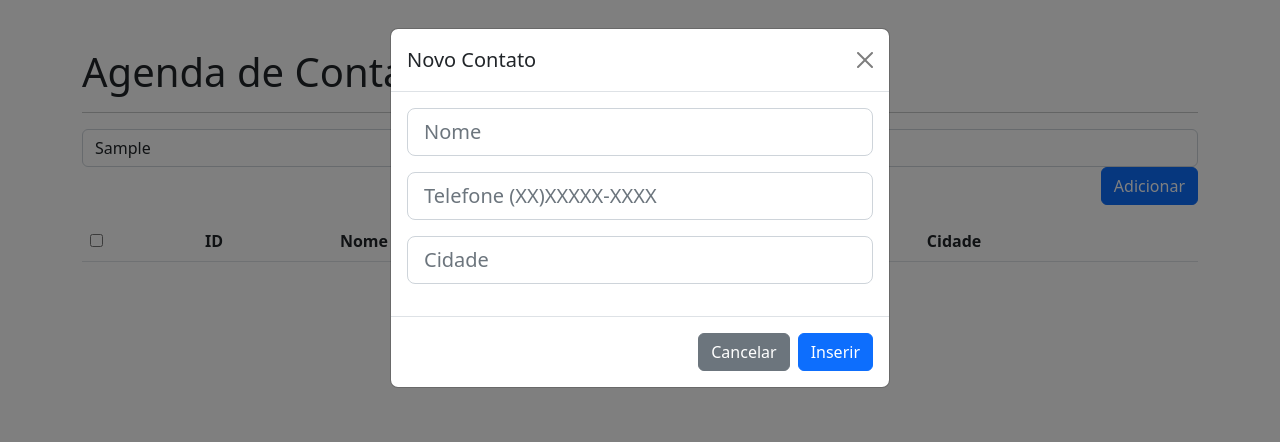
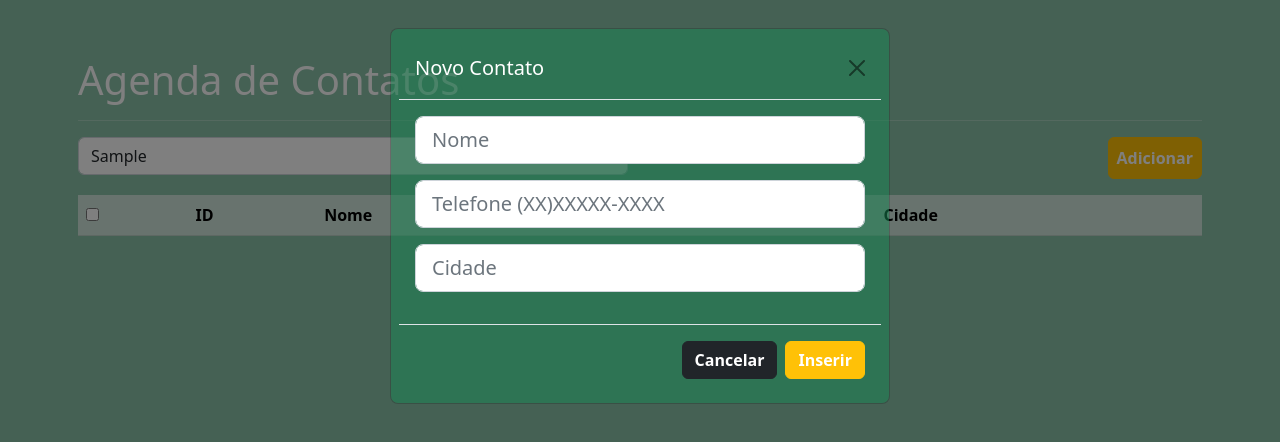
Before and after one commit to davimaia85/CRUD-CONTATOS, a plain HTML site: page index.html in a window 1280 px wide. Both pictures are taken after typing "Sample" into the empty fields and a click on the button "Adicionar". Drawn offline with nearby package versions, Linux system fonts and the light colour scheme; no server answers.

Commit message:
versão final

```diff
--- a/index.html
+++ b/index.html
@@ -9,29 +9,30 @@
 
     <title>Contatos</title>
 </head>
-<body class="container">
+<body class="container bg-success p-2 text-white bg-opacity-50">
     <h1 class="mt-5">Agenda de Contatos</h1>
     <hr>
 
         <!-- Button trigger modal -->
-
-        <div class="text-end">
-            <div class="col">
+        <div class="row">
+            <div class="col-6">
                 <input id="input_busca" onkeyup="filtrar()" type="text" class="form-control" placeholder="Buscar">
             </div>
-
-            <button type="button" class="btn btn-primary mb-3" data-bs-toggle="modal" data-bs-target="#exampleModal">
-            Adicionar
-            </button>
+            <div class="col text-end">
+                <button type="button" class="btn btn-warning mb-3 p-2 text-white" data-bs-toggle="modal" data-bs-target="#exampleModal">
+                    <b>Adicionar</b>
+                </button>
+            </div>
         </div>
-    <table class="table table-striped table-hover">
-        <thead>
+    <table class="table table-success table-striped table-hover">
+        <thead class="row-9">
         <tr>
             <th><input type="checkbox" onclick="marcarTodos()"></th>
             <th>ID</th>
             <th>Nome</th>
             <th>Telefone</th>
             <th>Cidade</th>
+            <th></th>
         </tr>
         </thead>
         <tbody id="listaContatos"></tbody>
@@ -40,8 +41,8 @@
   <!-- Modal -->
 
   <div class="modal fade" id="exampleModal" tabindex="-1" aria-labelledby="exampleModalLabel" aria-hidden="true">
-    <div class="modal-dialog">
-      <div class="modal-content">
+    <div class="modal-dialog ">
+      <div class="modal-content bg-success p-2 text-white bg-opacity-50">
         <div class="modal-header">
           <h5 class="modal-title" id="exampleModalLabel">Novo Contato</h5>
           <button type="button" class="btn-close" data-bs-dismiss="modal" aria-label="Close"></button>
@@ -56,8 +57,8 @@
 
             </div>
             <div class="modal-footer">
-                <button type="button" class="btn btn-secondary" data-bs-dismiss="modal">Cancelar</button>
-                <button type="submit" class="btn btn-primary">Inserir</button>
+                <button type="button" class="btn btn-dark" data-bs-dismiss="modal"><b>Cancelar</b></button>
+                <button type="submit" class="btn btn-warning text-white"><b>Inserir</b></button>
             </div>
         </form>
 
@@ -67,9 +68,9 @@
 
 <!-- Offcanvas -->
 
-  <div class="offcanvas offcanvas-start" tabindex="-1" id="offcanvasEditar" aria-labelledby="offcanvasExampleLabel">
+  <div class="offcanvas offcanvas-start bg-success p-2 text-white bg-opacity-50" tabindex="-1" id="offcanvasEditar" aria-labelledby="offcanvasExampleLabel">
         <div class="offcanvas-header">
-             <h5 class="offcanvas-title" id="offcanvasExampleLabel">Editar Item</h5>
+             <h5 class="offcanvas-title" id="offcanvasExampleLabel">Editar Contato</h5>
             <button type="button" class="btn-close" data-bs-dismiss="offcanvas" aria-label="Close"></button>
         </div>
         <div class="offcanvas-body">
@@ -84,7 +85,7 @@
                     <label for="input_editar_cidade">Cidade</label>
                     <input type="text" id="input_editar_cidade" class="form-control mb-3">
                     <div class="d-grid">
-                        <button class="btn btn-primary">Enviar</button>
+                        <button class="btn btn-warning text-white"><b>Enviar</b></button>
                     </div>
 
                 </form>
```
